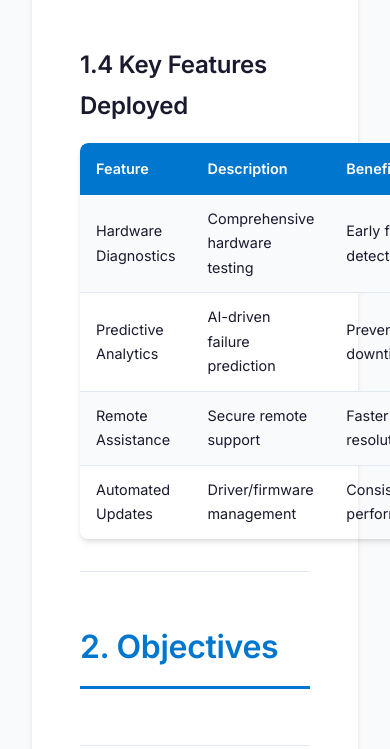
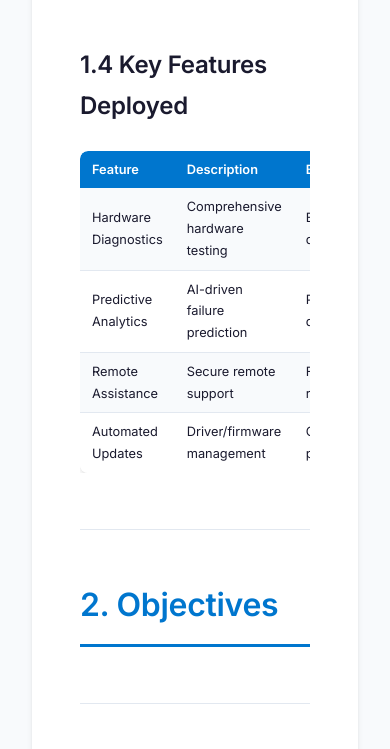
Before and after one commit to Scothyll/Dell-TechDirect-Configuration-guide, a plain HTML site: page index.html in a window 390 px wide. Shown: the part 6355-7104 px from the top of the page. Drawn offline with Linux system fonts and the light colour scheme.

Commit message:
Made Tables responsive on mobile

```diff
--- a/index.html
+++ b/index.html
@@ -462,6 +462,7 @@
             overflow-x: auto;
             margin: 1.5rem 0;
             max-width: 100%;
+            -webkit-overflow-scrolling: touch;
         }
 
         table {
@@ -472,6 +473,7 @@
             border-radius: 8px;
             overflow: hidden;
             box-shadow: var(--shadow);
+            min-width: 400px;
         }
 
         th {
@@ -480,6 +482,7 @@
             font-weight: 600;
             text-align: left;
             padding: 0.875rem 1rem;
+            white-space: nowrap;
         }
 
         th:first-child {
@@ -493,6 +496,7 @@
         td {
             padding: 0.75rem 1rem;
             border-bottom: 1px solid var(--dell-border);
+            background: white;
         }
 
         tr:last-child td {
@@ -513,6 +517,17 @@
 
         tr:hover td {
             background: #EBF5FF;
+        }
+
+        @media (max-width: 768px) {
+            table {
+                font-size: 0.8rem;
+                min-width: 300px;
+            }
+
+            th, td {
+                padding: 0.5rem 0.75rem;
+            }
         }
 
         /* Code */
@@ -1864,6 +1879,16 @@ Get-Content "$env:TEMP\SupportAssist_Install.log" -Tail 50</code></pre>
             });
         });
 
+        // Wrap tables in scrollable container for mobile
+        document.querySelectorAll('table').forEach(table => {
+            if (!table.parentElement.classList.contains('table-wrapper')) {
+                const wrapper = document.createElement('div');
+                wrapper.className = 'table-wrapper';
+                table.parentNode.insertBefore(wrapper, table);
+                wrapper.appendChild(table);
+            }
+        });
+
         // Wrap code blocks and add copy buttons
         document.querySelectorAll('pre').forEach((pre, index) => {
             const wrapper = document.createElement('div');
```
